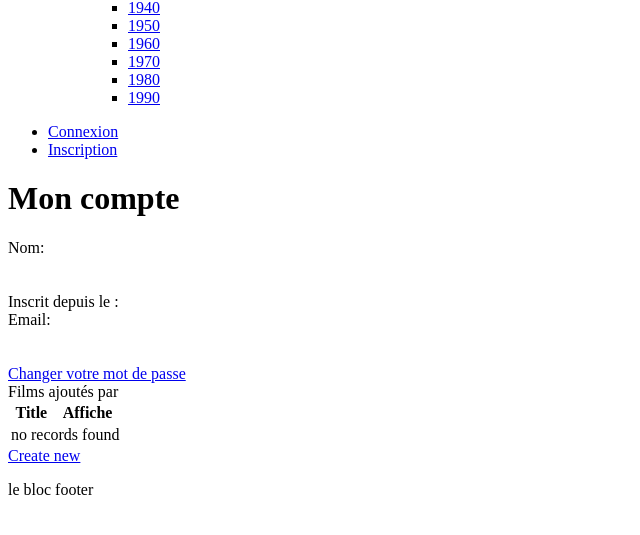
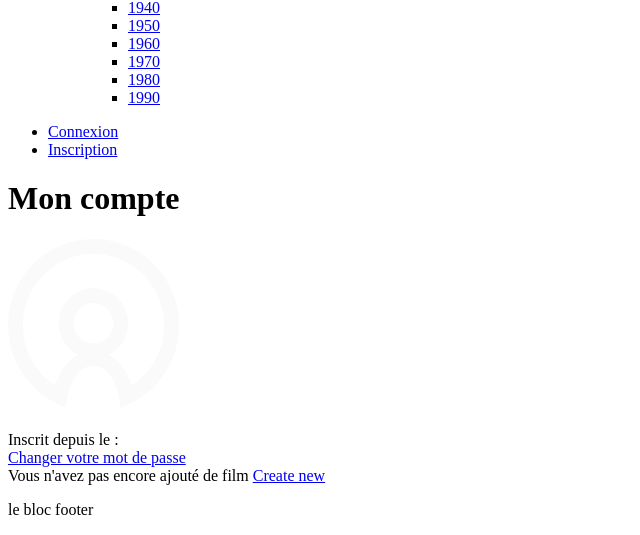
Before and after one commit to YannGendreau/Francecam, a Symfony app: template templates/user/index.html.twig in a window 1280 px wide. Shown: the part 950-1485 px from the top of the page, without its empty margins (0-640 px from the left). Before the commit the page ends 1445 px from the top, so only its background shows below. Run offline with Twig, Linux system fonts and the light colour scheme; the template is opened without the code that fills it, so the values that code supplies are empty; some libraries are stand-ins or nearby versions.

Commit message:
MODIF PAGE PROFIL USER Ajoute deux includes (profile et Films) profil user et films ajoutés

```diff
--- /dev/null
+++ b/templates/user/_profil.html.twig
@@ -0,0 +1,20 @@
+<div class="profile">
+	<div class="userProfileIcon">
+		<img src="{{asset('build/images/user_francecam.png')}}" alt="">
+	</div>
+	<div class="userName">
+		<h3>{{app.user.name}}</h3>
+	</div>
+	<div class="userCreated">
+		Inscrit depuis le :
+		{{app.user.createdAt.format('d/m/Y')}}
+	</div>
+
+	<div class="userEmail">
+		{{app.user.email}}
+	</div>
+
+	<div class="userBtn">
+		<a href="{{ path('app_forgot_password_request') }}">Changer votre mot de passe</a>
+	</div>
+</div>
--- /dev/null
+++ b/templates/user/_user_films.html.twig
@@ -0,0 +1,26 @@
+<div class="userFilms">
+
+
+	{% for film in app.user.film %}
+
+
+		<a href="{{ path('film_show', {'slug': film.slug}) }}">
+			<div><img src="/build/images/posters/{{film.poster}}" alt="affiche du film {{film.title}}"></div>
+			<div>{{ film.title }}</div>
+
+			<div>
+				<a href="{{ path('film_edit', {'slug': film.slug}) }}">edit</a>
+				{{ include('film/_delete_form.html.twig') }}</div>
+			{# <a href="{{ path('film_show', {'slug': film.slug}) }}">show</a> #}
+
+
+		</a>
+	{% else %}
+		<tr>
+			<td>Vous n'avez pas encore ajouté de film</td>
+		</tr>
+	{% endfor %}
+
+
+	<a href="{{ path('film_new') }}">Create new</a>
+</div>
--- a/templates/user/index.html.twig
+++ b/templates/user/index.html.twig
@@ -8,51 +8,20 @@
 
 {% block content %}
 	<div id="container">
-		<h1>Mon compte</h1>
-
-		<div>Nom:
-		</div><br>
-		<div>{{app.user.name}}</div><br>
-		<div>Inscrit depuis le :</div>
-		<div>{{app.user.createdAt.format('d/m/Y')}}</div>
-		<div>Email:
-		</div><br>
-		<div>{{app.user.email}}</div><br>
-		<a href="{{ path('app_forgot_password_request') }}">Changer votre mot de passe</a>
-		<div>Films ajoutés par
-			{{app.user.name}}</div>
 
 
-		<table class="table">
-			<thead>
-				<tr>
-
-					<th>Title</th>
-					<th>Affiche</th>
-				</tr>
-			</thead>
-			<tbody>
-				{% for film in app.user.film %}
-					<tr>
-
-						<td>{{ film.title }}</td>
-						<td><img src="{{ film.posterFile }}" alt=""></td>
+		<div id="profilePage">
+			<div class="userTitre">
+				<h1>Mon compte</h1>
+			</div>
+			{% include "user/_profil.html.twig" %}
+			{% include "user/_user_films.html.twig" %}
 
 
-						<td>
-							<a href="{{ path('film_show', {'slug': film.slug}) }}">show</a>
-							<a href="{{ path('film_edit', {'slug': film.slug}) }}">edit</a>
-							{{ include('film/_delete_form.html.twig') }}
-						</td>
-					</tr>
-				{% else %}
-					<tr>
-						<td colspan="7">no records found</td>
-					</tr>
-				{% endfor %}
-			</tbody>
-		</table>
+			{# <div>Films ajoutés par
+																																																																																																																								{{app.user.name}}</div> #}
 
-		<a href="{{ path('film_new') }}">Create new</a>
+
+		</div>
 	</div>
 {% endblock %}
```
Also changed, not shown: assets/styles/app.scss (+102 -6 lines).
